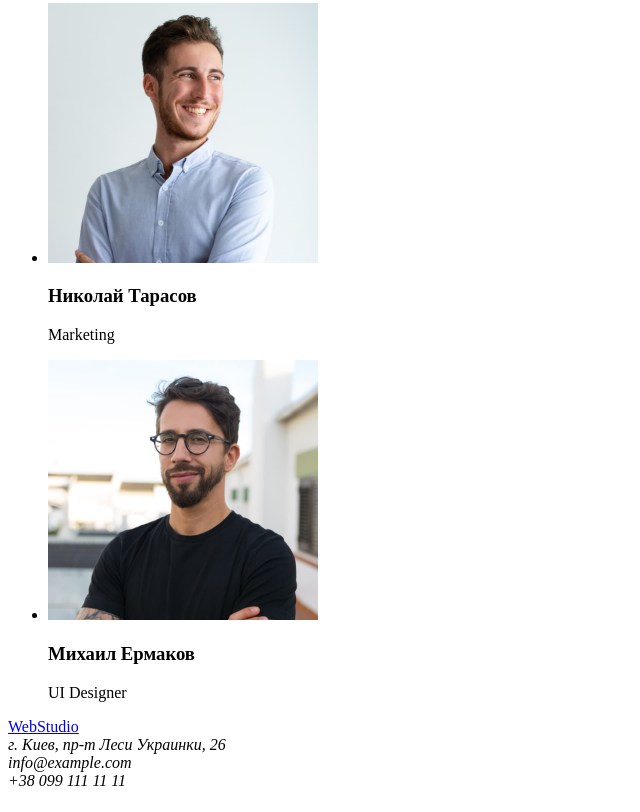
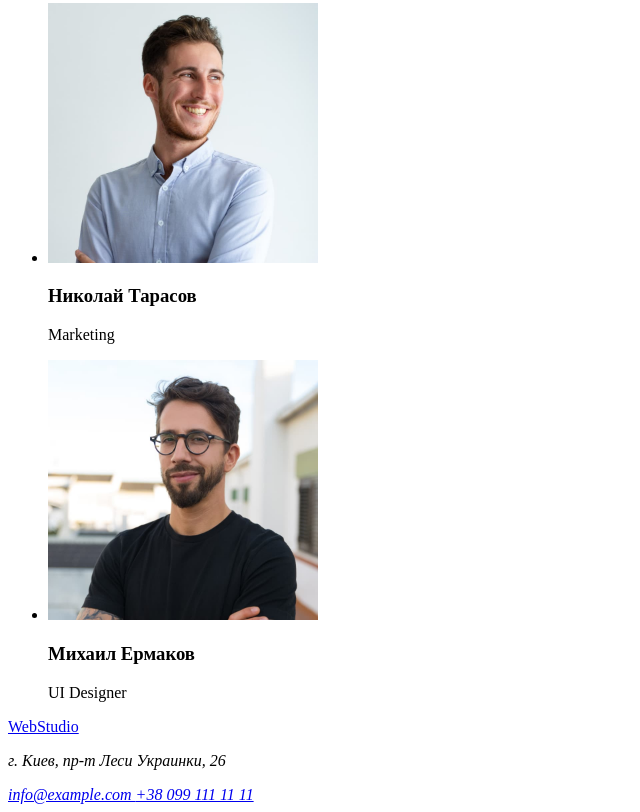
Before and after one commit to Tretiakovvv/goit-markup-hw-01, a plain HTML site: page index.html in a window 1280 px wide. Shown: the part 2257-3069 px from the top of the page, without its empty margins (0-640 px from the left). Drawn offline with Linux system fonts and the light colour scheme.

Commit message:
изменил теги внутри address

```diff
--- a/index.html
+++ b/index.html
@@ -147,9 +147,9 @@
       <div>
         <a href="./index.html">WebStudio</a>
         <address>
-          г. Киев, пр-т Леси Украинки, 26 <br />
-          info@example.com <br />
-          +38 099 111 11 11
+         <p> г. Киев, пр-т Леси Украинки, 26 </p>
+         <a href="mailto:info@example.com ">info@example.com </a>
+         <a href="tel:+380991111111">+38 099 111 11 11</a>
         </address>
       </div>
     </footer>
```
